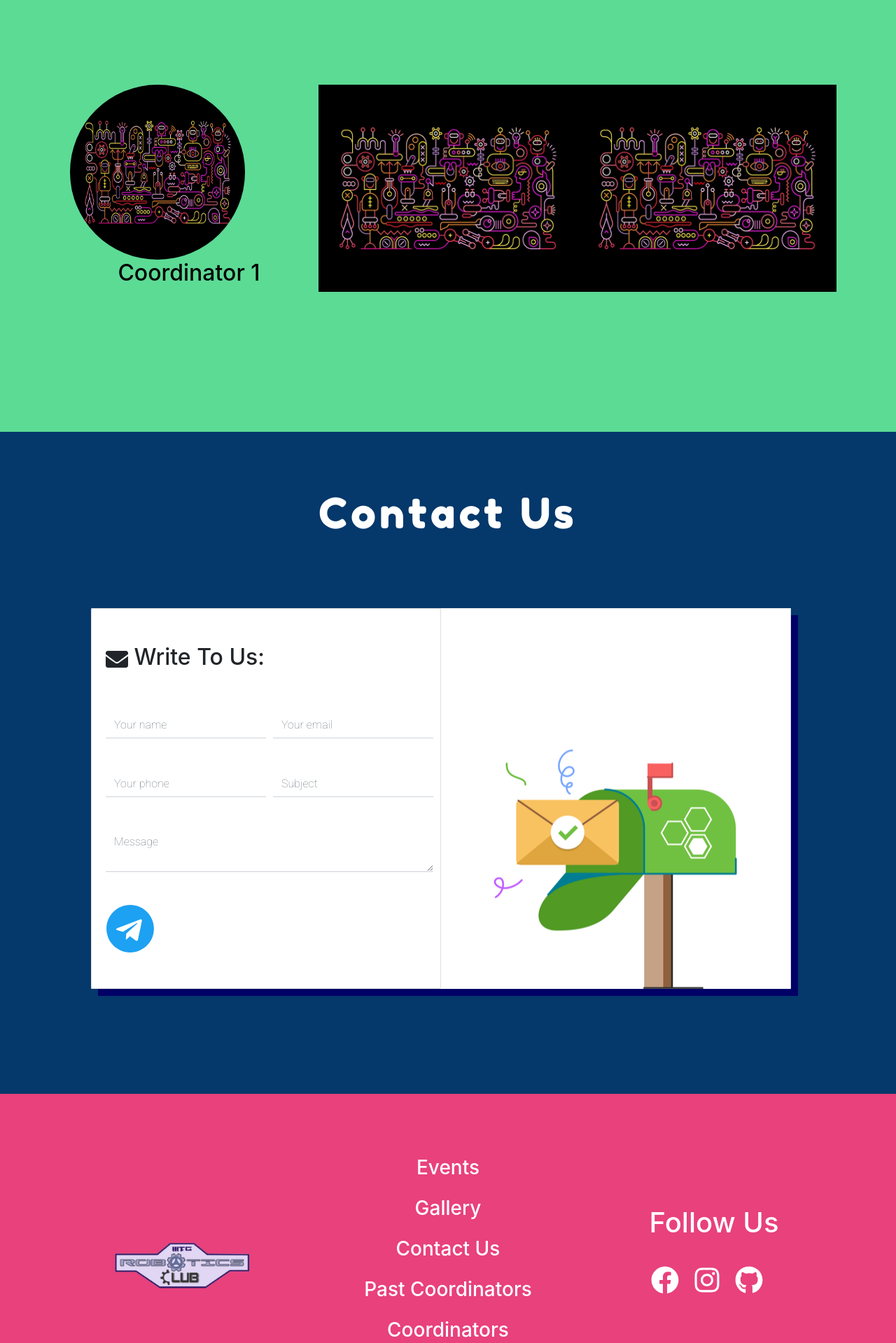
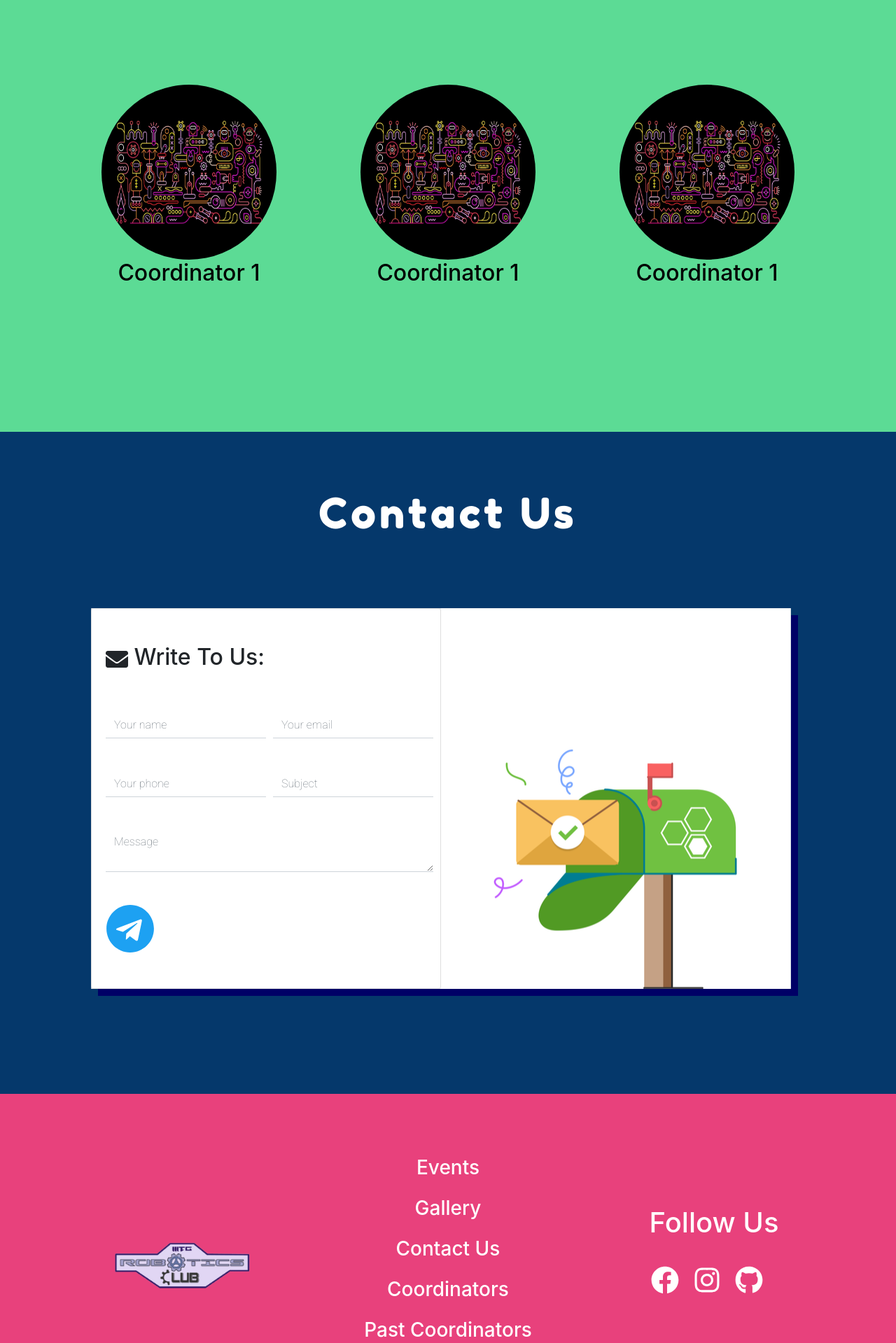
Before and after one commit to IIITG-Open-Source/Robotics-Club, a Next.js app: page / in a window 1280 px wide. Shown: the part 2521-4440 px from the top of the page at 70% size. Built offline with nearby package versions, Linux system fonts and the light colour scheme; a web font is replaced by a local one.

Commit message:
Made changes in the events section

```diff
--- a/components/robotics/home/Body/Coordinators/Coordinators.jsx
+++ b/components/robotics/home/Body/Coordinators/Coordinators.jsx
@@ -12,18 +12,17 @@ function Coordinators() {
         <Container className={Styles.innerCont}>
           <Row>
             <Col xl="4" className={Styles.col}>
-            <div className={Styles.imgWrapper}>
-              <div className={Styles.imgHover}/>
-              <img src="/images/robotics/body/cardimage.jpg" alt=" " className={Styles.coordinatorImg}/>
-            </div>
 
-              <h2 >Coordinator 1</h2>
-            </Col>
-            <Col xl="4" className={Styles.col}>
               <img src="/images/robotics/body/cardimage.jpg" alt=" " className={Styles.coordinatorImg}/>
               <h2 >Coordinator 1</h2>
             </Col>
             <Col xl="4" className={Styles.col}>
+
+              <img src="/images/robotics/body/cardimage.jpg" alt=" " className={Styles.coordinatorImg}/>
+              <h2 >Coordinator 1</h2>
+            </Col>
+            <Col xl="4" className={Styles.col}>
+
               <img src="/images/robotics/body/cardimage.jpg" alt=" " className={Styles.coordinatorImg}/>
               <h2 >Coordinator 1</h2>
             </Col>
--- a/components/robotics/home/Body/Coordinators/coordinators.module.css
+++ b/components/robotics/home/Body/Coordinators/coordinators.module.css
@@ -21,24 +21,29 @@
   color: black;
 }
 
-.imgWrapper{
+/* .imgWrapper{
   position: relative;
   overflow: hidden;
   border-radius: 50%;
   height:250px;
   width:250px;
-}
+} */
 
-.coordinatorImg{
+/* .coordinatorImg{
   z-index: 0;
   position: absolute;
   top: 0;
   left: 0;
   height: 100%;
   width: 100%;
+} */
+.coordinatorImg{
+  border-radius: 50%;
+  height:250px;
+  width:250px;
 }
 
-.imgHover{
+/* .imgHover{
   background-color: aquamarine;
   visibility: hidden;
   position: absolute;
@@ -51,4 +56,4 @@
 
 .imgHover:hover{
   visibility: visible;
-}
+} */
--- /dev/null
+++ b/components/robotics/home/Body/Gallery/Gallery.jsx
@@ -0,0 +1,3 @@
+import React from "react";
+import Styles from "./events.module.css";
+import { Container, Row, Button } from "react-bootstrap";
--- a/components/robotics/home/Footer/Footer.jsx
+++ b/components/robotics/home/Footer/Footer.jsx
@@ -19,9 +19,13 @@ function Footer(props){
                         </Link>
 
                         <h3 className={Styles.item}>Gallery</h3>
-                        <h3 className={Styles.item}>Contact Us</h3>
+                        <Link href="#contact">
+                            <h3 className={Styles.item}>Contact Us</h3>
+                        </Link>
+                        <Link href="#coordinators">
+                            <h3 className={Styles.item}>Coordinators</h3>
+                        </Link>
                         <h3 className={Styles.item}>Past Coordinators</h3>
-                        <h3 className={Styles.item}>Coordinators</h3>
 
                 </Col>
                 <Col className={`${Styles.col} ${Styles.followUs}`}>
```
